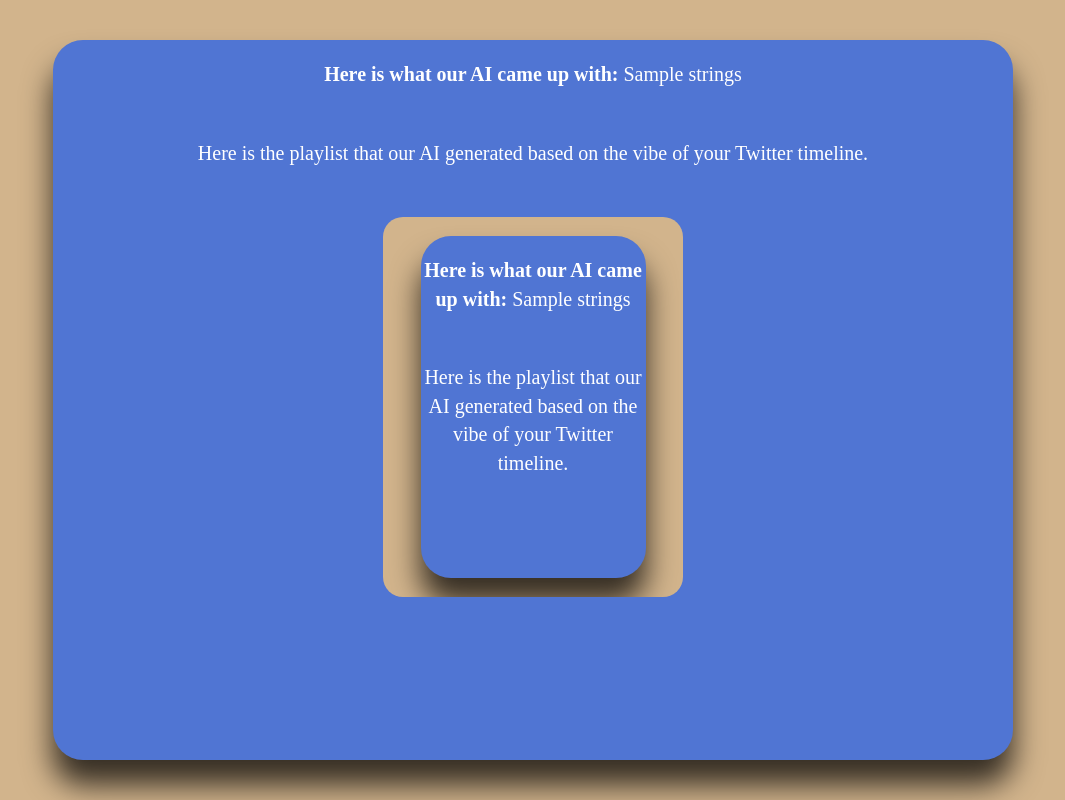
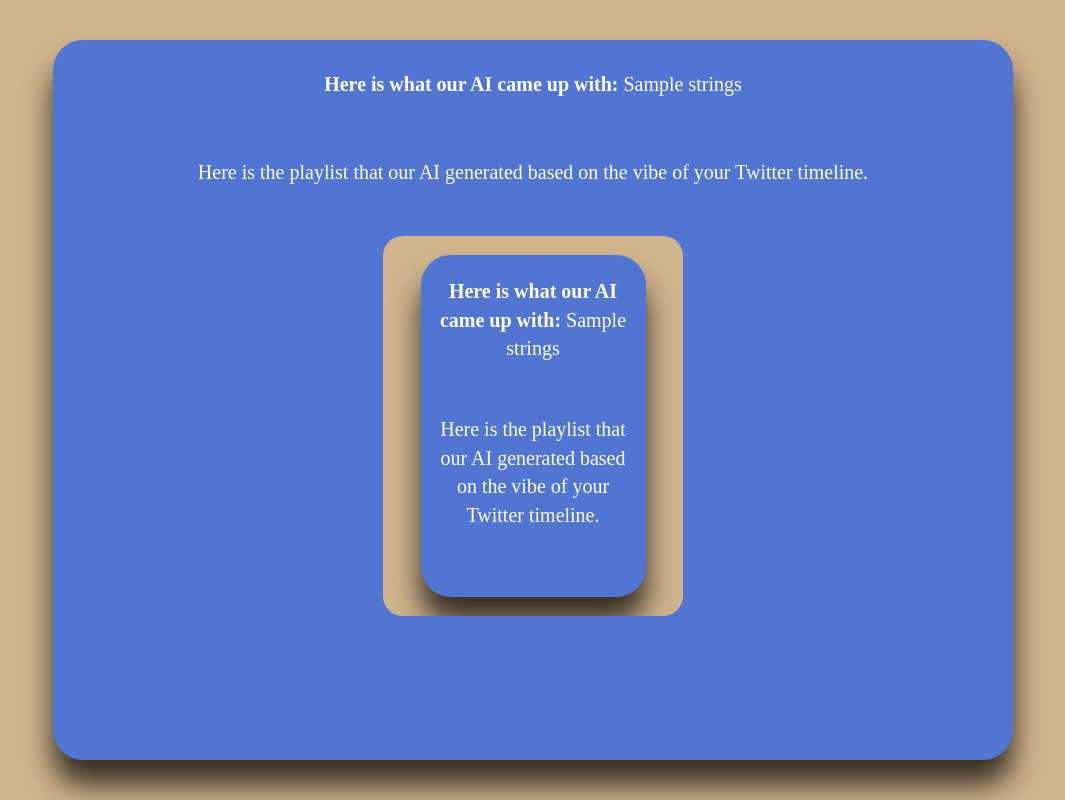
Before and after one commit to arnavgupta03/songbird, a Flask app: template templates/spotify.html in a window 1280 px wide. Shown: the whole page, without its empty margins (107-1172 px from the left). Run offline with Flask 2, Linux system fonts and the light colour scheme; the template is opened without the code that fills it: most values are stand-ins (such as "Sample title", 1, 10 or a date in 2020); some libraries are stand-ins or nearby versions; some web fonts are replaced.

Commit message:
fixed text padding

```diff
--- a/static/styles/index.css
+++ b/static/styles/index.css
@@ -45,4 +45,6 @@ a {
     left: 0;
     right: 0;
     margin: auto;
+    padding-left: 5%;
+    padding-right: 5%;
 }
--- a/static/styles/spotify.css
+++ b/static/styles/spotify.css
@@ -9,6 +9,9 @@ html {
     color: white;
     text-align: center;
     font-size: 2.0rem;
+    padding-left: 5%;
+    padding-right: 5%;
+    padding-top: 1%;
 }
 
 #box {
```
